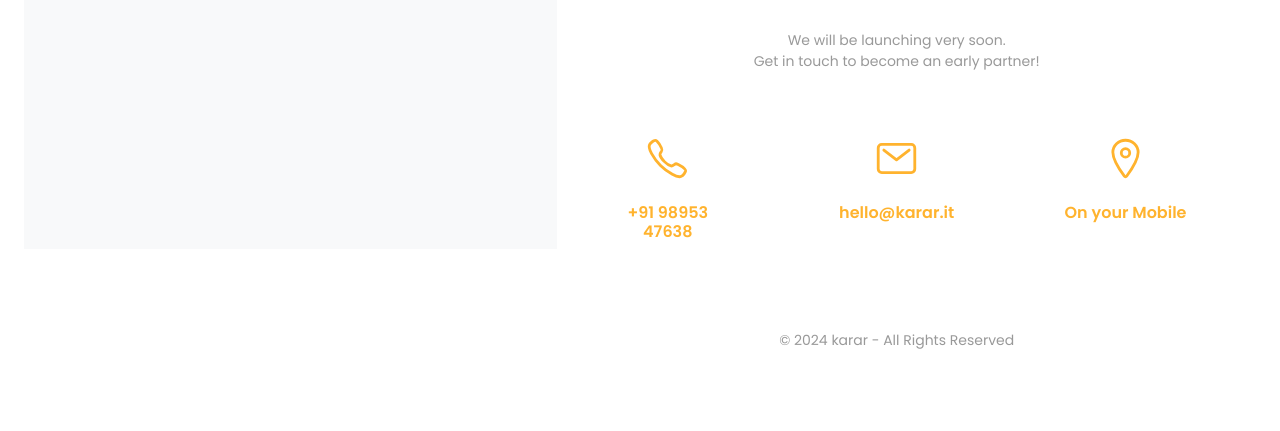
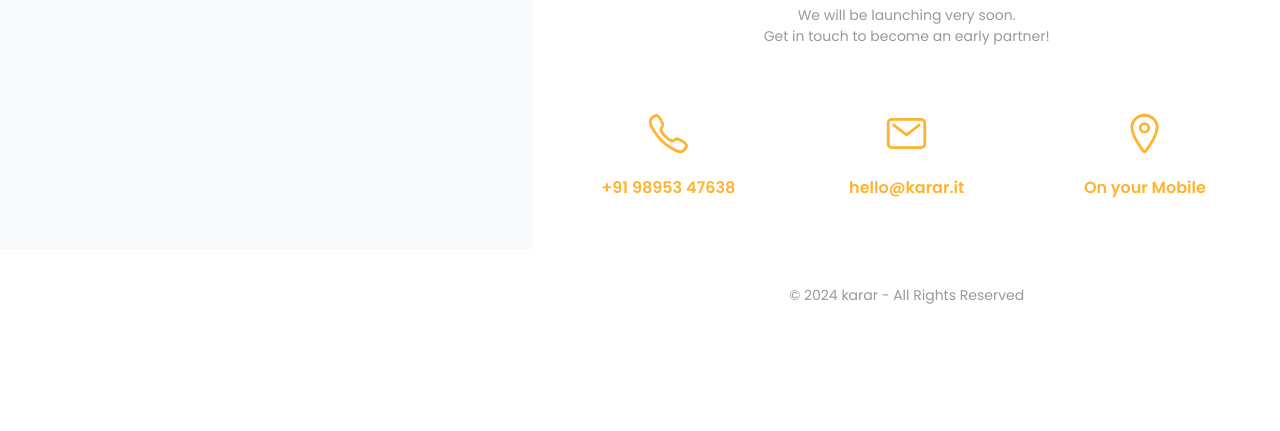
Before and after one commit to BreakNCo/karar-coming-soon, a website: page index.html in a window 1280 px wide. Shown: the part 551-982 px from the top of the page. After the commit the page ends 937 px from the top, so only its background shows below. Drawn offline with nearby package versions, Linux system fonts and the light colour scheme; files that its build step writes are made by us from their sources; a web font is replaced by a local one.

Commit message:
fix: disable body padding

```diff
--- a/scss/styles.scss
+++ b/scss/styles.scss
@@ -99,7 +99,7 @@ $bootstrap-icons-font-dir: "../node_modules/bootstrap-icons/font/fonts";
 @import url("https://cdnjs.cloudflare.com/ajax/libs/animate.css/3.5.2/animate.min.css");
 
 body {
-  padding: 1.5rem;
+  // padding: 1.5rem;
 }
 
 
```
